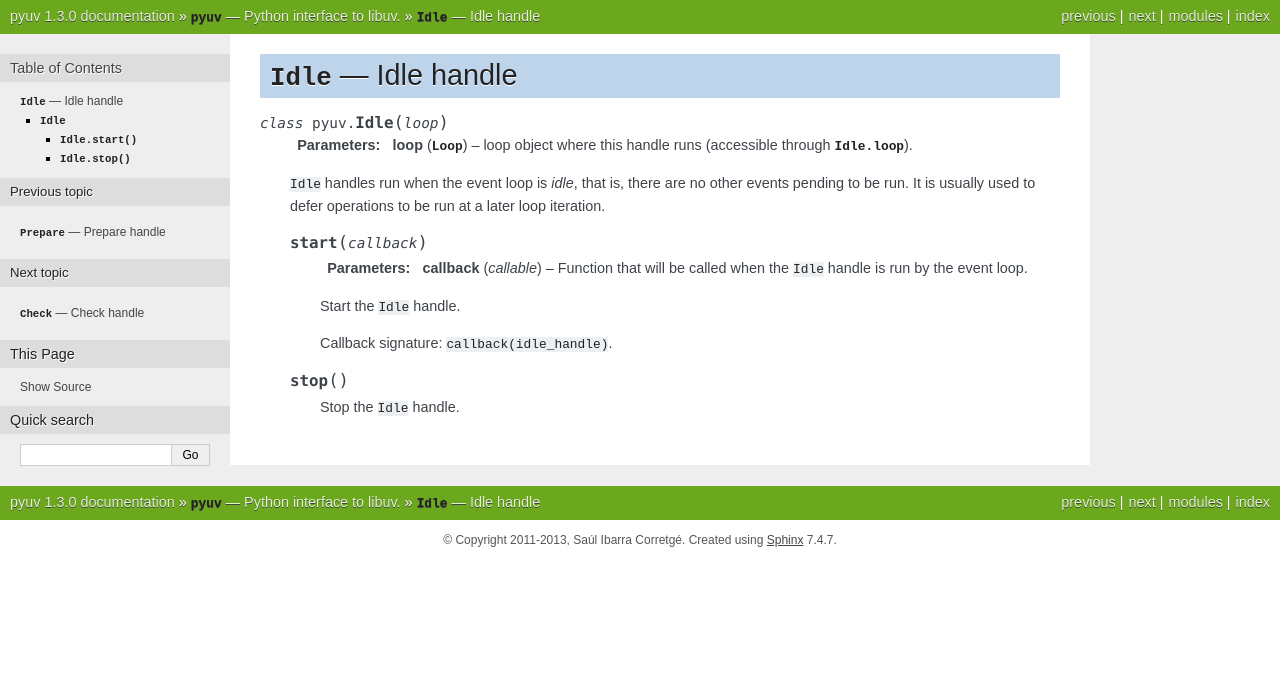
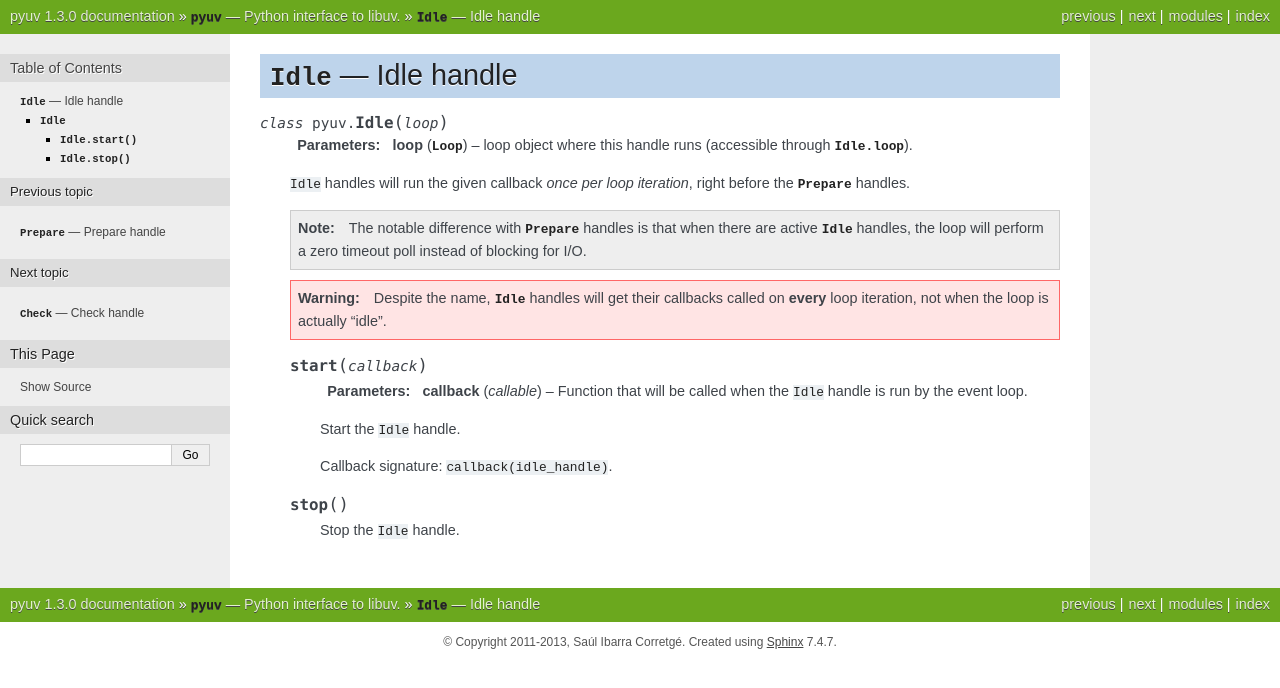
Before and after one commit to saghul/pyuv, a Sphinx documentation site: the page built from docs/idle.rst, in a window 1280 px wide. Shown: the top 688 px of the page. Built offline with Sphinx 7.4.7, drawn with Linux system fonts in a browser that asks for light colours.

Commit message:
doc: fix  documentation on Idle handles

```diff
--- a/docs/idle.rst
+++ b/docs/idle.rst
@@ -14,9 +14,18 @@
     :type loop: :py:class:`Loop`
     :param loop: loop object where this handle runs (accessible through :py:attr:`Idle.loop`).
 
-    ``Idle`` handles run when the event loop is *idle*, that is, there are no
-    other events pending to be run. It is usually used to defer operations to
-    be run at a later loop iteration.
+    ``Idle`` handles will run the given callback *once per loop iteration*, right
+    before the :py:class:`Prepare` handles.
+
+    .. note::
+        The notable difference with :py:class:`Prepare` handles is that
+        when there are active :py:class:`Idle` handles, the loop will perform
+        a zero timeout poll instead of blocking for I/O.
+
+    .. warning::
+        Despite the name, :py:class:`Idle` handles will get their callbacks
+        called on **every** loop iteration, not when the loop is actually
+        "idle".
 
 
     .. py:method:: start(callback)
```
